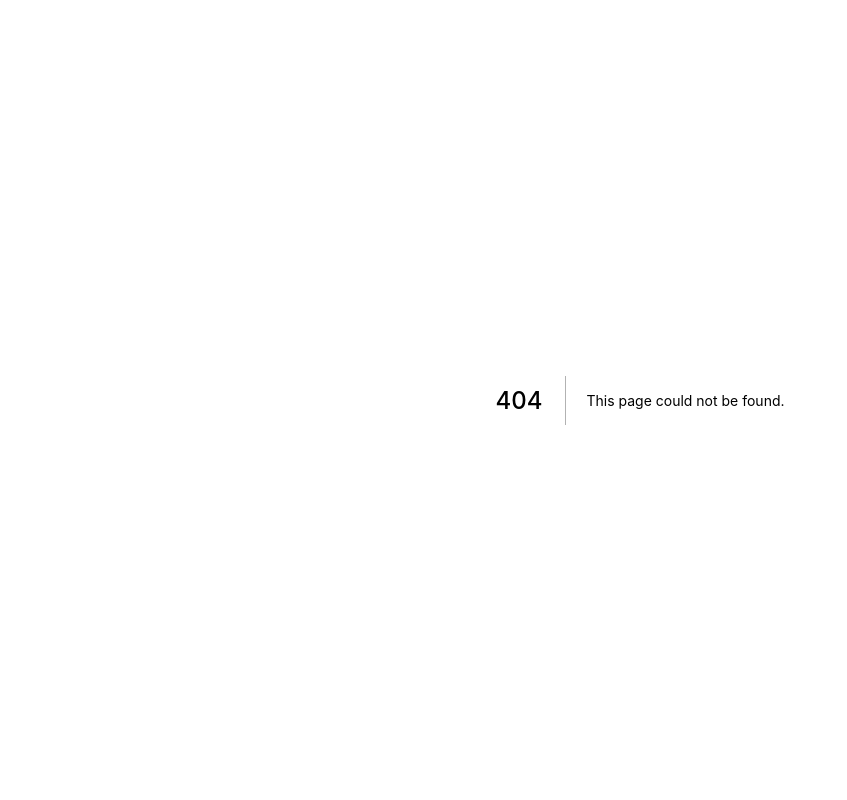
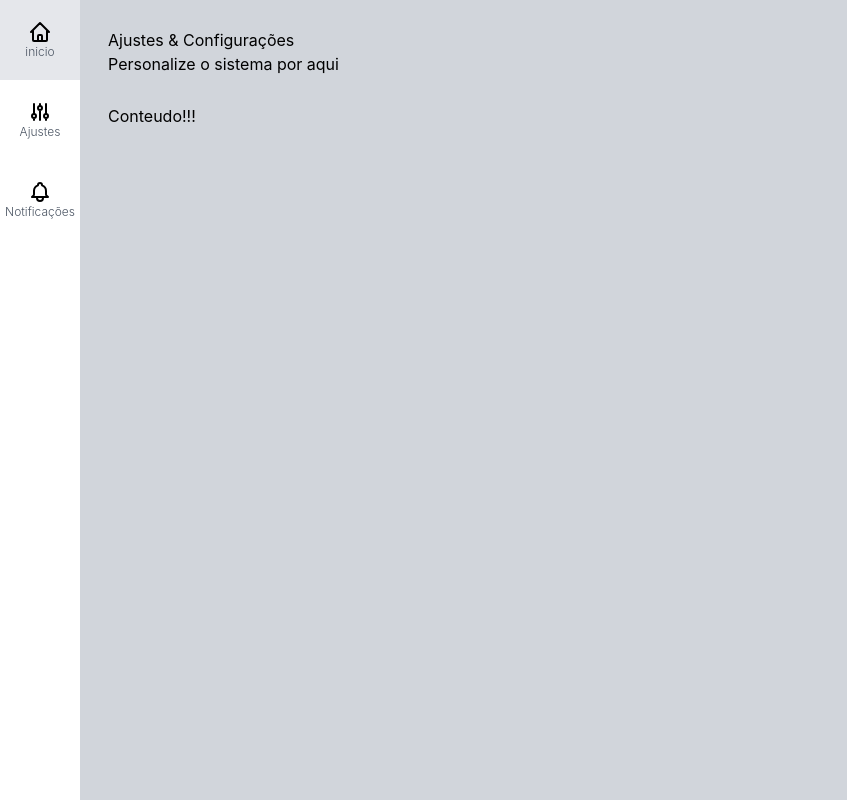
Before and after one commit to Breno44/AdminTemplate, a Next.js app: page /ajustes in a window 1280 px wide. Before the commit this address had no page. Shown: the whole page, without its empty margins (0-847 px from the left). Built offline with nearby package versions, Linux system fonts and the light colour scheme.

Commit message:
feat:componente menu lateral #2

```diff
--- a/src/components/template/MenuItem.tsx
+++ b/src/components/template/MenuItem.tsx
@@ -1,3 +1,5 @@
+import Link from "next/link";
+
 interface MenuItemProps {
   url: string;
   texto: string;
@@ -5,5 +7,18 @@ interface MenuItemProps {
 }
 
 export default function MenuItem(props: MenuItemProps) {
-  return <div className={``}>{props.icone}</div>;
+  return (
+    <div className={`hover:bg-gray-200`}>
+      <Link href={props.url}>
+        <a
+          className={`
+          flex flex-col justify-center items-center h-20 w-20
+        `}
+        >
+          {props.icone}
+          <span className={`text-xs font-light text-gray-600`}>{props.texto}</span>
+        </a>
+      </Link>
+    </div>
+  );
 }
--- /dev/null
+++ b/src/pages/ajustes.tsx
@@ -0,0 +1,9 @@
+import Layout from "../components/template/Layout";
+
+export default function Home() {
+  return (
+    <Layout titulo="Ajustes & Configurações" subtitulo="Personalize o sistema por aqui">
+      <h3>Conteudo!!!</h3>
+    </Layout>
+  );
+}
--- /dev/null
+++ b/src/pages/notificacoes.tsx
@@ -0,0 +1,9 @@
+import Layout from "../components/template/Layout";
+
+export default function Home() {
+  return (
+    <Layout titulo="Notificações" subtitulo="Aqui você irá gerenciar as suas notificações">
+      <h3>Conteudo!!!</h3>
+    </Layout>
+  );
+}
```
